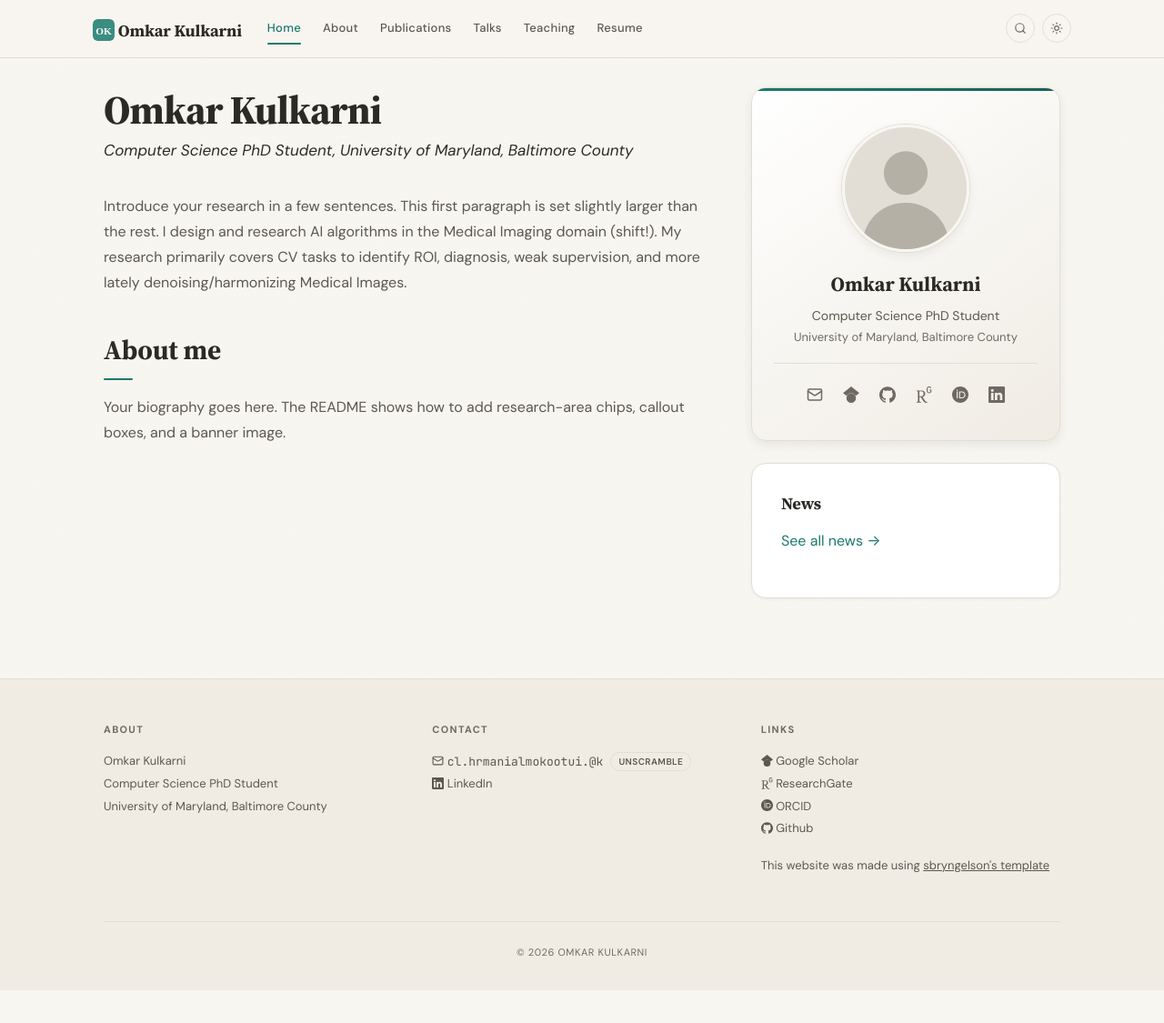
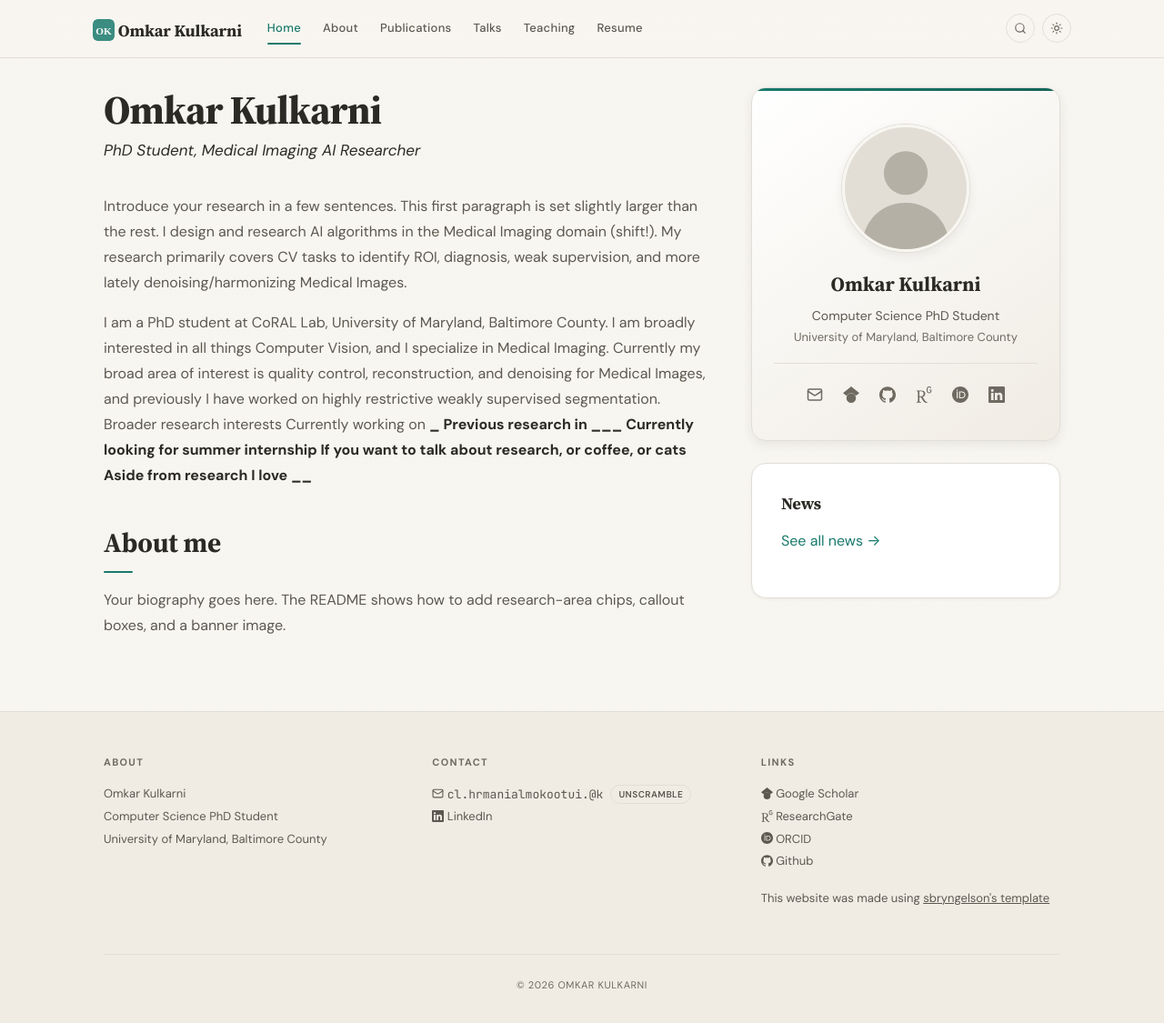
Before and after one commit to ohm-car/ohm-car.github.io, a Jekyll site: the page built from _pages/home.md, in a window 1280 px wide. Shown: the whole page at 91% size. Built offline with Jekyll 4.4.1, drawn with Linux system fonts in a browser that asks for light colours; before the commit the page ends 1089 px from its top, so only the background shows below that.

Commit message:
Modified the home page.

```diff
--- a/_pages/home.md
+++ b/_pages/home.md
@@ -5,10 +5,20 @@ permalink: /
 ---
 
 <h1 class="home-hero">{{ site.name }}</h1>
-<p class="home-hero-sub">{{ site.title }}, {{ site.institution }}</p>
+<!-- <p class="home-hero-sub">{{ site.title }}, {{ site.institution }}</p> -->
+<p class="home-hero-sub">PhD Student, Medical Imaging AI Researcher</p>
 
 Introduce your research in a few sentences. This first paragraph is set slightly larger than the rest.
 I design and research AI algorithms in the Medical Imaging domain (shift!). My research primarily covers CV tasks to identify ROI, diagnosis, weak supervision, and more lately denoising/harmonizing Medical Images.
+
+
+I am a PhD student at CoRAL Lab, University of Maryland, Baltimore County. I am broadly interested in all things Computer Vision, and I specialize in Medical Imaging. Currently my broad area of interest is quality control, reconstruction, and denoising for Medical Images, and previously I have worked on highly restrictive weakly supervised segmentation.
+Broader research interests
+Currently working on ___
+Previous research in ___
+Currently looking for summer internship
+If you want to talk about research, or coffee, or cats
+Aside from research I love ____
 
 {% capture selected %}{% bibliography --query @*[selected=true] %}{% endcapture %}
 {% if selected contains "pub-entry" %}
```
